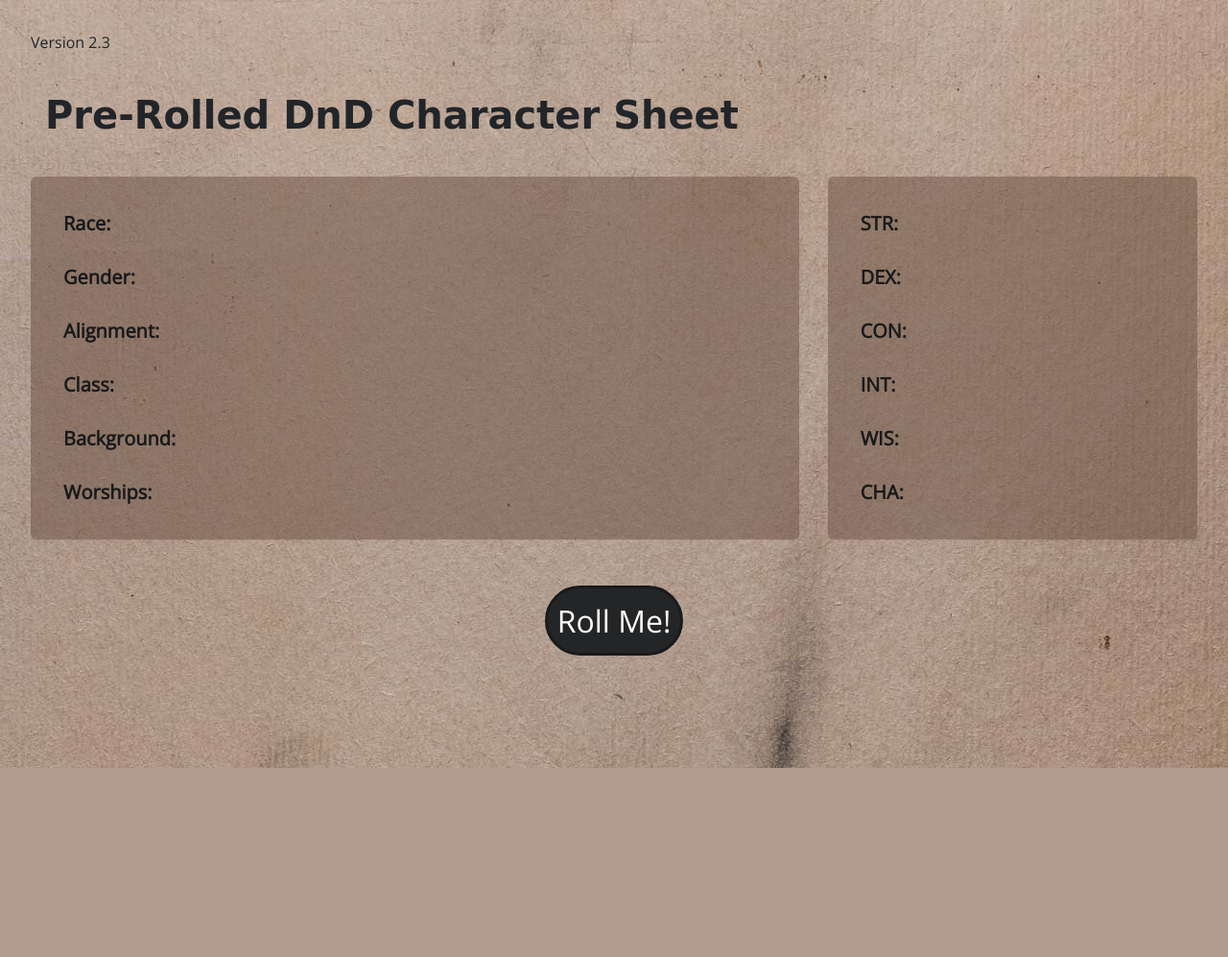
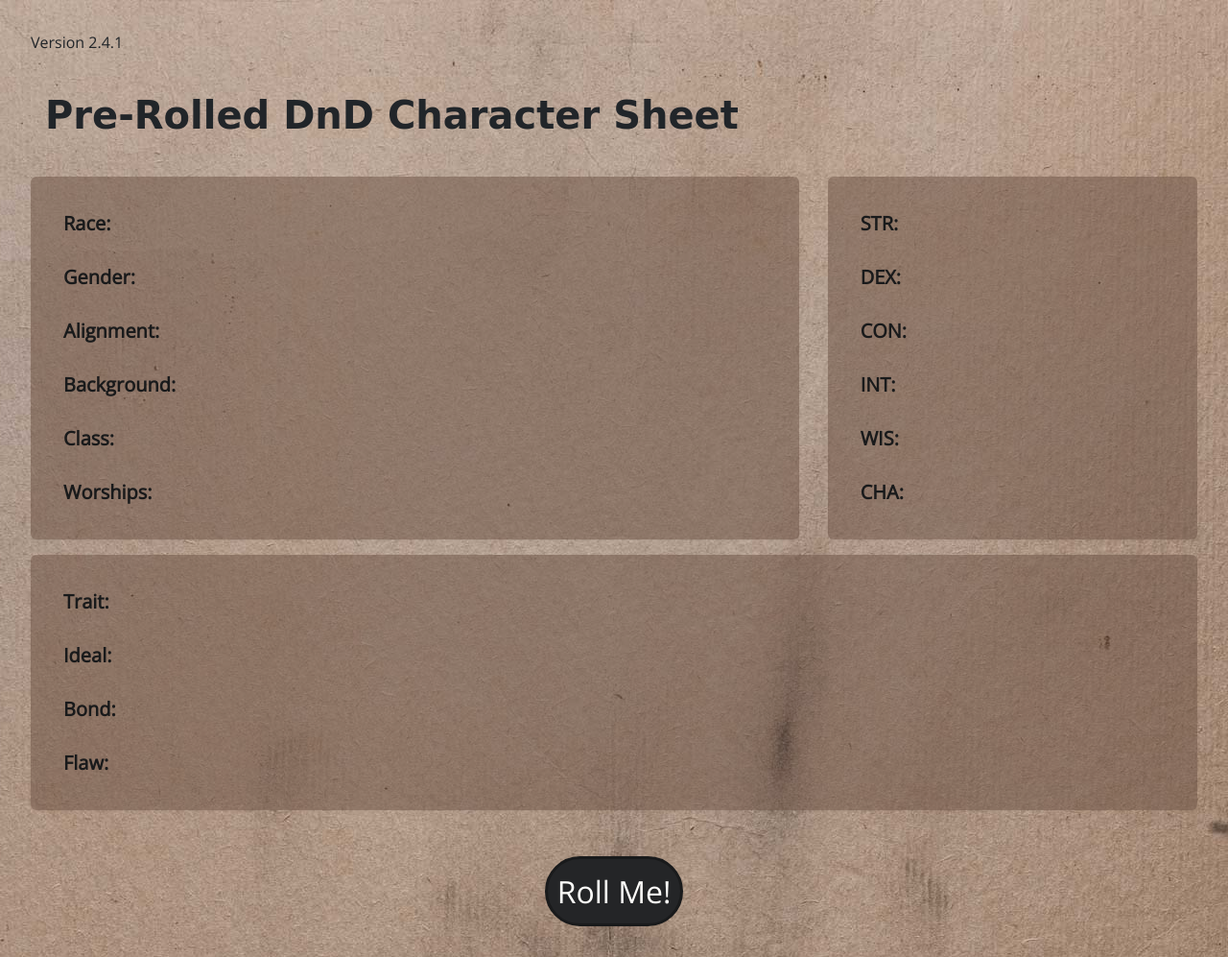
Before and after one commit to jecollas/singleserve, a plain HTML site: page index.html in a window 1280 px wide. Shown: the whole page at 96% size. Before the commit the page ends 800 px from the top, so only its background shows below. Drawn offline with nearby package versions, Linux system fonts and the light colour scheme; a web font is replaced by a local one.

Commit message:
Add files via upload

```diff
--- a/index.html
+++ b/index.html
@@ -12,7 +12,7 @@
 </head>
 
 <header>
-  Version 2.3
+  Version 2.4.1
 
   <div class="container-fluid">
     <h1><b>Pre-Rolled DnD Character Sheet</b></h1>
@@ -37,12 +37,12 @@
         <td id="alignmentDisplay"></td>
       </tr>
       <tr>
+        <td><b>Background:</b></td>
+        <td id="backgroundDisplay"></td>
+      </tr>
+      <tr>
         <td><b>Class:</b></td>
         <td id="jobDisplay"></td>
-      </tr>
-      <tr>
-        <td><b>Background:</b></td>
-        <td id="backgroundDisplay"></td>
       </tr>
       <tr>
         <td><b>Worships:</b></td>
@@ -81,6 +81,30 @@
   </div>
 </div>
 
+<div class="row">
+  <div class="col-sm-12">
+    <table class="table borderless">
+      <tr>
+        <td><b>Trait:</b></td>
+        <td id="traitDisplay"></td>
+      </tr>
+      <tr>
+        <td><b>Ideal:</b></td>
+        <td id="idealDisplay"></td>
+      </tr>
+      <tr>
+        <td><b>Bond:</b></td>
+        <td id="bondDisplay"></td>
+      </tr>
+      <tr>
+        <td><b>Flaw:</b></td>
+        <td id="flawDisplay"></td>
+      </tr>
+    </table>
+  </div>
+</div>
+
+
   <button onclick="newChar()" class="rounded-pill">Roll Me!</button>
 
   <script src="js/javascript.js"></script>
```
